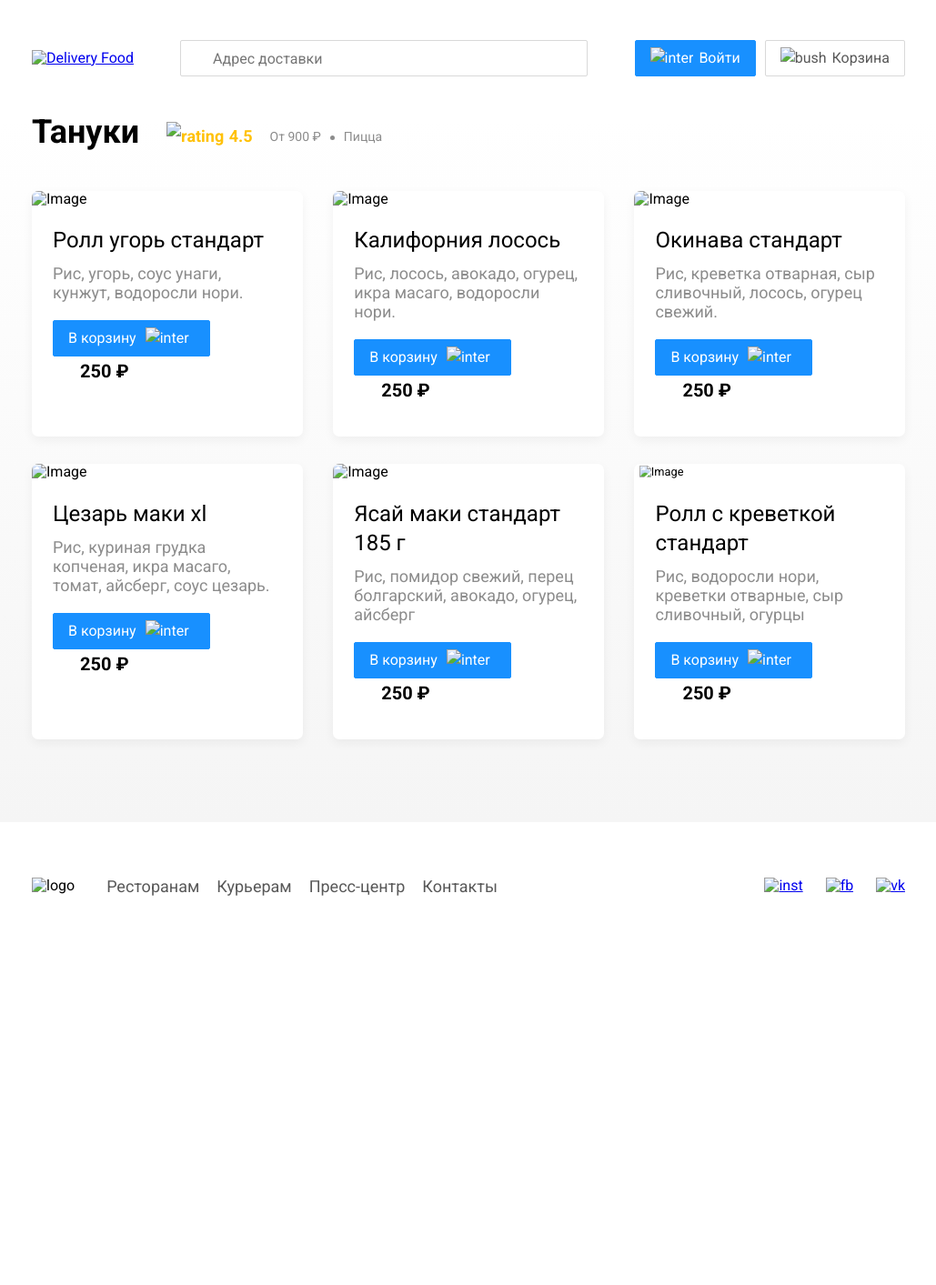
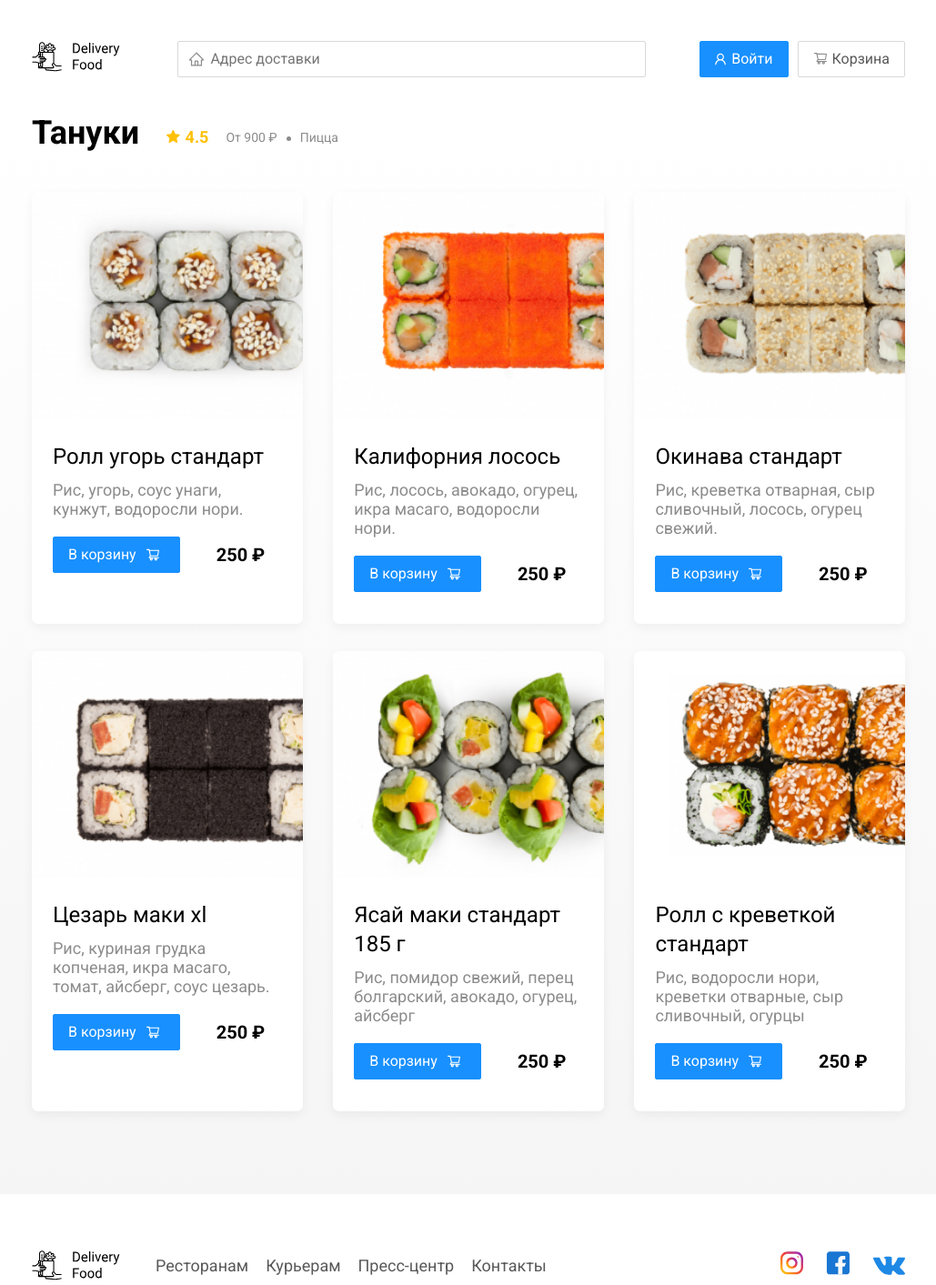
Before and after one commit to Andrey-vorobey123/delivery, a plain HTML site: page restaurant.html in a window 1280 px wide. Shown: the whole page at 91% size, without its empty margins (125-1154 px from the left). Before the commit the page ends 1045 px from the top, so only its background shows below. Drawn offline with Linux system fonts and the light colour scheme; the site is published under a folder, as on GitHub Pages, so addresses that start at the root find nothing.

Commit message:
Add files via upload

```diff
--- a/css/styles.css
+++ b/css/styles.css
@@ -27,7 +27,7 @@ body{
     line-height: 24px;
     height: 40px;
     flex: .8;
-    background: url(/img/svg/home.svg) no-repeat left 11px center;
+    background: url(../img/svg/home.svg) no-repeat left 11px center;
     /* background-size: 17px; */
     /* background-image:url(../img/svg/home.svg);
     background-repeat: no-repeat;
@@ -68,7 +68,7 @@ body{
 }
 .promo__s{
     box-shadow: 0px 7px 12px rgba(158, 158, 163, 0.1);
-    background: #FFF1B8 url(/img/img-pizza.png) no-repeat top -52px right -315px  / 925px;
+    background: #FFF1B8 url(../img/img-pizza.png) no-repeat top -52px right -315px  / 925px;
     border-radius: 10px;
     padding: 68px 70px;
     margin-bottom: 58px;
@@ -97,7 +97,7 @@ body{
     font-size: 16px;
     line-height: 24px;
     padding: 8px;
-    background: url(/img/svg/icon-search.svg) no-repeat left 11px center;
+    background: url(../img/svg/icon-search.svg) no-repeat left 11px center;
     padding-left: 35px;
     width: 300px;
 
--- a/restaurant.html
+++ b/restaurant.html
@@ -12,17 +12,17 @@
 <body>
     <div class="wrapper">
         <header class="header">
-            <a href="/index.html" class="LOGO">
-                <img src="/img/svg/logo.svg" alt="Delivery Food" class="logo">
+            <a href="./index.html" class="LOGO">
+                <img src="./img/svg/logo.svg" alt="Delivery Food" class="logo">
             </a>
             <input type="text" class="input search__input" placeholder="Адрес доставки">
             <div class="buttons">
                 <button class="button button__inter">
-                    <img src="/img/svg/Vector.svg" alt="inter" class="button-icon">
+                    <img src="./img/svg/Vector.svg" alt="inter" class="button-icon">
                     <span class="button-text">Войти</span>
                 </button>
                 <button class="button" id="korzina">
-                    <img src="/img/svg/bush.svg" alt="bush" class="button-icon">
+                    <img src="./img/svg/bush.svg" alt="bush" class="button-icon">
                     <span class="button-text">Корзина</span>
                 </button>
             </div>
@@ -38,7 +38,7 @@
                 <h2 class="rest__title">Тануки</h2>
                 <div class="card__info perenos">
                     <div class="card__rating">
-                    <img src="/img/svg/icon-star.svg" alt="rating" class="star">
+                    <img src="./img/svg/icon-star.svg" alt="rating" class="star">
                         4.5
                     </div>
                     <div class="card__price">От 900 ₽</div>
@@ -47,7 +47,7 @@
             </div>
             <div class="cards">
                 <div class="card wow fadeInUp" data-wow-delay="0.2s">
-                    <img src="/img/img-p1.jpg" alt="Image" class="card__image">
+                    <img src="./img/img-p1.jpg" alt="Image" class="card__image">
                     <div class="card__desc">
                         <div class="card__header">
                             <h3 class="card__title card__title__reg">Ролл угорь стандарт</h3>
@@ -58,14 +58,14 @@
                         <div class="card__button">
                             <button class="button button__inter">
                                 <span class="button-text mr">В корзину</span>
-                                <img src="/img/svg/bush-white.svg" alt="inter" class="button-icon">
+                                <img src="./img/svg/bush-white.svg" alt="inter" class="button-icon">
                             </button>
                             <strong class="dish__price">250 ₽</strong>
                         </div>
                     </div>
                 </div>
                 <div class="card wow fadeInUp" data-wow-delay="0.4s">
-                    <img src="/img/img-p2.jpg" alt="Image" class="card__image">
+                    <img src="./img/img-p2.jpg" alt="Image" class="card__image">
                     <div class="card__desc">
                         <div class="card__header">
                             <h3 class="card__title card__title__reg">Калифорния лосось</h3>
@@ -76,14 +76,14 @@
                         <div class="card__button">
                             <button class="button button__inter">
                                 <span class="button-text mr">В корзину</span>
-                                <img src="/img/svg/bush-white.svg" alt="inter" class="button-icon">
+                                <img src="./img/svg/bush-white.svg" alt="inter" class="button-icon">
                             </button>
                             <strong class="dish__price">250 ₽</strong>
                         </div>
                     </div>
                 </div>
                 <div class="card wow fadeInUp" data-wow-delay="0.6s">
-                    <img src="/img/img-p3.jpg" alt="Image" class="card__image">
+                    <img src="./img/img-p3.jpg" alt="Image" class="card__image">
                     <div class="card__desc">
                         <div class="card__header">
                             <h3 class="card__title card__title__reg">Окинава стандарт</h3>
@@ -94,14 +94,14 @@
                         <div class="card__button">
                             <button class="button button__inter">
                                 <span class="button-text mr">В корзину</span>
-                                <img src="/img/svg/bush-white.svg" alt="inter" class="button-icon">
+                                <img src="./img/svg/bush-white.svg" alt="inter" class="button-icon">
                             </button>
                             <strong class="dish__price">250 ₽</strong>
                         </div>
                     </div>
                 </div>
                 <div class="card wow fadeInUp" data-wow-delay="0.2s">
-                    <img src="/img/img-p4.jpg" alt="Image" class="card__image">
+                    <img src="./img/img-p4.jpg" alt="Image" class="card__image">
                     <div class="card__desc">
                         <div class="card__header">
                             <h3 class="card__title card__title__reg">Цезарь маки хl</h3>
@@ -112,14 +112,14 @@
                         <div class="card__button">
                             <button class="button button__inter">
                                 <span class="button-text mr">В корзину</span>
-                                <img src="/img/svg/bush-white.svg" alt="inter" class="button-icon">
+                                <img src="./img/svg/bush-white.svg" alt="inter" class="button-icon">
                             </button>
                             <strong class="dish__price">250 ₽</strong>
                         </div>
                     </div>
                 </div>
                 <div class="card wow fadeInUp" data-wow-delay="0.4s">
-                    <img src="/img/img-p5.jpg" alt="Image" class="card__image">
+                    <img src="./img/img-p5.jpg" alt="Image" class="card__image">
                     <div class="card__desc">
                         <div class="card__header">
                             <h3 class="card__title card__title__reg">Ясай маки стандарт 185 г</h3>
@@ -130,14 +130,14 @@
                         <div class="card__button">
                             <button class="button button__inter">
                                 <span class="button-text mr">В корзину</span>
-                                <img src="/img/svg/bush-white.svg" alt="inter" class="button-icon">
+                                <img src="./img/svg/bush-white.svg" alt="inter" class="button-icon">
                             </button>
                             <strong class="dish__price">250 ₽</strong>
                         </div>
                     </div>
                 </div>
                 <div class="card wow fadeInUp" data-wow-delay="0.6s">
-                    <img src="/img/img-p6.jpg" alt="Image" class="card__image six">
+                    <img src="./img/img-p6.jpg" alt="Image" class="card__image six">
                     <div class="card__desc">
                         <div class="card__header">
                             <h3 class="card__title card__title__reg">Ролл с креветкой стандарт</h3>
@@ -148,7 +148,7 @@
                         <div class="card__button">
                             <button class="button button__inter">
                                 <span class="button-text mr">В корзину</span>
-                                <img src="/img/svg/bush-white.svg" alt="inter" class="button-icon">
+                                <img src="./img/svg/bush-white.svg" alt="inter" class="button-icon">
                             </button>
                             <strong class="dish__price">250 ₽</strong>
                         </div>
@@ -162,7 +162,7 @@
     <footer class="footer">
         <div class="wrapper">
             <div class="footer__block">
-                <img src="/img/svg/logo.svg" alt="logo" class="logo footer__logo">
+                <img src="./img/svg/logo.svg" alt="logo" class="logo footer__logo">
                 <nav class="footer__nav">
                     <a href="#!" class="footer__link">Ресторанам</a>
                     <a href="#!" class="footer__link">Курьерам</a>
@@ -170,9 +170,9 @@
                     <a href="#!" class="footer__link">Контакты</a>
                 </nav>
                 <div class="footer__social">
-                    <a href="#!" class="social__link"><img src="/img/svg/icon-instagram.svg" alt="inst"></a>
-                    <a href="#!" class="social__link"><img src="/img/svg/icon-facebook.svg" alt="fb"></a>
-                    <a href="https://vk.com/andgen" class="social__link"><img src="/img/svg/icon-vk.svg" alt="vk"></a>
+                    <a href="#!" class="social__link"><img src="./img/svg/icon-instagram.svg" alt="inst"></a>
+                    <a href="#!" class="social__link"><img src="./img/svg/icon-facebook.svg" alt="fb"></a>
+                    <a href="https://vk.com/andgen" class="social__link"><img src="./img/svg/icon-vk.svg" alt="vk"></a>
                 </div>
             </div>
         </div>
@@ -225,8 +225,8 @@
 
         </div>
     </div>
-    <script src="/js/wow.min.js"></script>
-    <script src="/js/main.js"></script>
+    <script src="./js/wow.min.js"></script>
+    <script src="./js/main.js"></script>
 </body>
 
 </html>
```
Also changed, not shown: index.html (+20 -20 lines).
